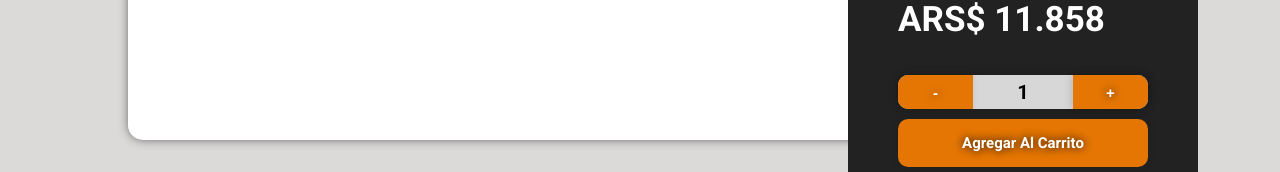
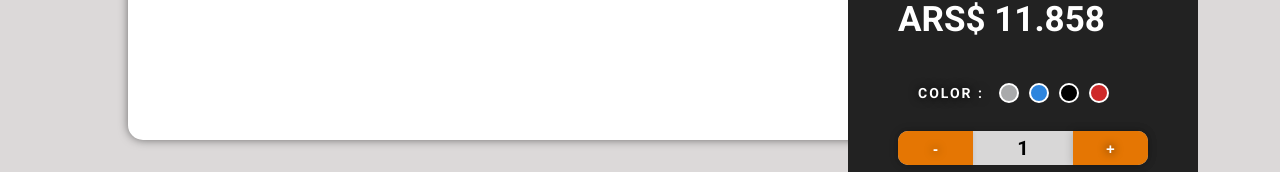
Before and after one commit to Nahuxc/Ecommerce-Nike, a React (Create React App) app: page /detalle/1 in a window 1280 px wide. Shown: the part 780-952 px from the top of the page. Built offline with nearby package versions, Linux system fonts and the light colour scheme.

Commit message:
version1.0

```diff
--- a/src/components/ItemCard/ItemCard.jsx
+++ b/src/components/ItemCard/ItemCard.jsx
@@ -2,7 +2,7 @@ import React from 'react'
 import "./ItemCard.css"
 import { Link } from 'react-router-dom'
 
-const ItemCard = ({id, name, precio, img, stock, talla}) => {
+const ItemCard = ({id, name, precio, img, talla}) => {
     return (
         <div className='contenedor-card'>
             <div className='card'>
--- a/src/components/ItemDetail/ItemDetail.css
+++ b/src/components/ItemDetail/ItemDetail.css
@@ -45,3 +45,73 @@
     margin-bottom: 35px;
     font-size: 35px;
 }
+
+.card .contenido{
+    margin-bottom: 20px;
+    display: flex;
+}
+
+.card .contenido .zapatillas-colores{
+    display: flex;
+    justify-content: center;
+    align-items: center;
+    padding: 8px 20px;
+}
+
+.card .contenido .tallas h3,
+.card .contenido .zapatillas-colores h3{
+    color: rgb(255, 255, 255);
+    font-weight: 300;
+    font-size: 14px;
+    text-transform: uppercase;
+    letter-spacing: 2px;
+    margin-right: 10px;
+    text-shadow: 0 0 10px rgba(0, 0, 0, 1.5);
+
+}
+
+/* modificacion del span en diferentes estilos para el talle */
+.card .contenido .tallas span{
+    width: 50px;
+    height: 26px;
+    text-align: center;
+    line-height: 24px;
+    display: inline-block;
+    color: #111;
+    background-color: #fff;
+    border-radius: 4px;
+    margin: 0 5px;
+    font-size: 14px;
+    font-weight: 500;
+    transition: 0.5s ease-in-out;
+    cursor: pointer;
+}
+
+.card .contenido .tallas span:hover{
+    background-color: #dc7c28;
+    color: white;
+}
+
+/* modificacion del span en diferentes estilos para el color selectivo */
+.card .contenido .zapatillas-colores span{
+    width: 20px;
+    height: 20px;
+    background: #ce2a2a;
+    border-radius: 50%;
+    margin: 0 5px;
+    border: 2px solid #fff;
+    box-sizing: border-box;
+    cursor: pointer;
+}
+
+.card .contenido .zapatillas-colores span:nth-child(2){
+background-color: #a9aaab;
+}
+
+.card .contenido .zapatillas-colores span:nth-child(3){
+    background-color: #2d85de;
+}
+
+.card .contenido .zapatillas-colores span:nth-child(4){
+    background-color: #000000;
+}
--- a/src/components/ItemDetail/ItemDetail.jsx
+++ b/src/components/ItemDetail/ItemDetail.jsx
@@ -1,9 +1,10 @@
+
 import "./ItemDetail.css"
 import ItemCount from "../ItemCount/ItemCount"
 import { useState } from "react"
 import { Link } from "react-router-dom"
 
-const ItemDetail = ({name, precio, img, descripcion, stock}) => {
+const ItemDetail = ({name, precio, img, descripcion, stock, talla}) => {
 
   const [Quantity, SetQuantity] = useState(0)
   const handleOnAdd = (Quantity) =>{
@@ -19,6 +20,18 @@ const ItemDetail = ({name, precio, img, descripcion, stock}) => {
           <h1 className='titulo-detail'>{name}</h1>
           <p className='descripcion-detail'> {descripcion} </p>
           <p className='precio-detail'>{precio} </p>
+
+            <div className='card'>
+                <div className='contenido'>
+                      <div className='zapatillas-colores'>
+                          <h3>Color :</h3>
+                              <span></span>
+                              <span></span>
+                              <span></span>
+                              <span></span>
+                      </div>
+                </div>
+            </div>
           <div>
               {Quantity > 0 ? <Link className="btn-detalle" to="/cart">Finalizar Compra</Link> : <ItemCount onAdd={handleOnAdd} stock={stock}/> }
           </div>
```
